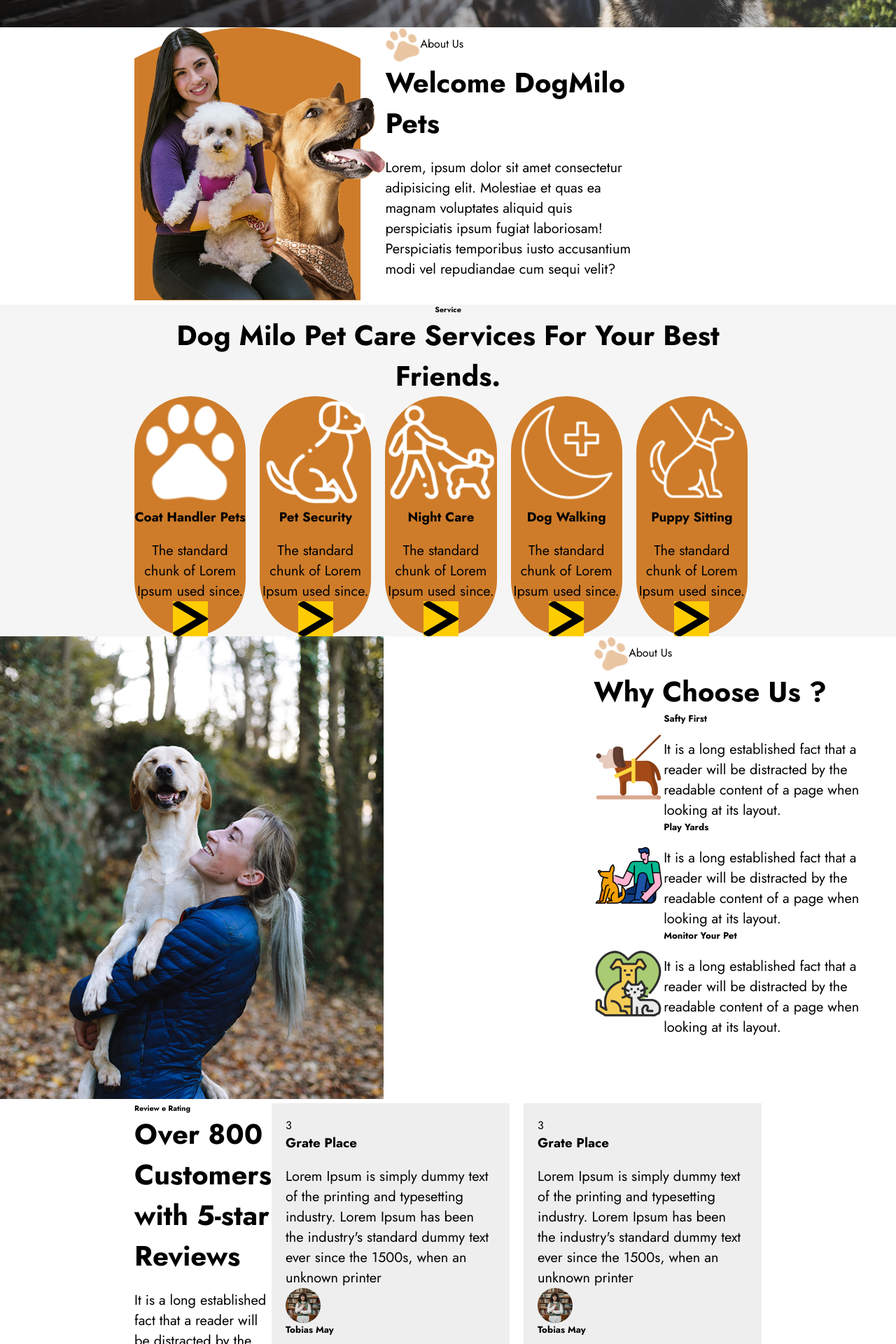
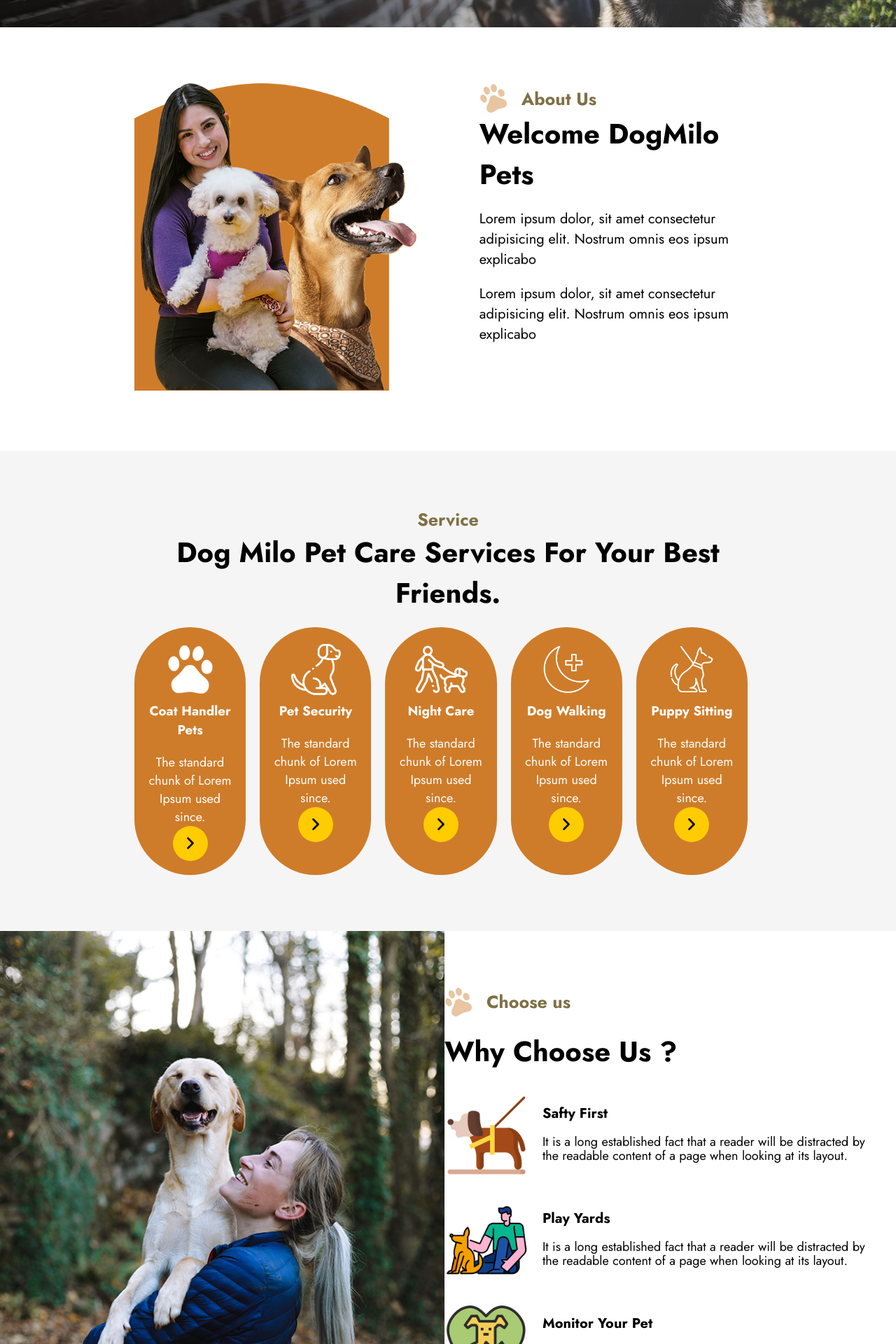
Before and after one commit to FraCuboni/proj-html-vuejs, a Vue app: page / in a window 1280 px wide. Shown: the part 480-2400 px from the top of the page at 70% size. Built offline with nearby package versions, Linux system fonts and the light colour scheme.

Commit message:
fix: create the style scss for the page

```diff
--- a/src/components/CardSlider.vue
+++ b/src/components/CardSlider.vue
@@ -24,10 +24,17 @@
             <span>{{ card.vote }}</span>
             <h3>{{ card.title }}</h3>
             <p>{{card.text}}</p>
+            <div class="cont-img-text">
                 <div class="img-circle">
                     <img :src="card.img" alt="">
                 </div>
+                <div class="text">
                     <h5>{{ card.name }}</h5>
+                    <span>{{ card.job }}</span>
+                </div>
+
+            </div>
+
         </div>
       </swiper-slide>
     </swiper>
@@ -35,17 +42,37 @@
 
 
 <style lang="scss" scoped>
+@use '../styles/partials/variables' as *;
+
+    .swiper{
+        width: 50%;
+    }
+
     .card {
         background-color: #eeeeee;
+        border-radius: 20px;
         padding: 20px;
+        border-left: 2px solid $yellow;
+
+        p{
+            font-size: 12px;
+            margin-top: 0;
+        }
+
+        .cont-img-text{
+            display: flex;
+            align-items: center;
 
             .img-circle{
-        width: 50px;
-        height: 50px;
+                margin-top: 20px;
+                margin-right: 20px;
+                width: 70px;
+                height: 70px;
 
                 img{
                     border-radius: 50%;
                 }
             }
         }
+    }
   </style>
--- a/src/components/pages/AppHome.vue
+++ b/src/components/pages/AppHome.vue
@@ -62,35 +62,40 @@
           title: "Grate Place",
           text: "Lorem Ipsum is simply dummy text of the printing and typesetting industry. Lorem Ipsum has been the industry's standard dummy text ever since the 1500s, when an unknown printer ",
           img: "../../public/img/t1.png",
-          name: "Tobias May"
+          name: "Tobias May",
+          job: "UI/UX Designer"
         },
         {
           vote: 3,
           title: "Grate Place",
           text: "Lorem Ipsum is simply dummy text of the printing and typesetting industry. Lorem Ipsum has been the industry's standard dummy text ever since the 1500s, when an unknown printer ",
           img: "../../public/img/t1.png",
-          name: "Tobias May"
+          name: "Tobias May",
+          job: "UI/UX Designer"
         },
         {
           vote: 3,
           title: "Grate Place",
           text: "Lorem Ipsum is simply dummy text of the printing and typesetting industry. Lorem Ipsum has been the industry's standard dummy text ever since the 1500s, when an unknown printer ",
           img: "../../public/img/t1.png",
-          name: "Tobias May"
+          name: "Tobias May",
+          job: "UI/UX Designer"
         },
         {
           vote: 3,
           title: "Grate Place",
           text: "Lorem Ipsum is simply dummy text of the printing and typesetting industry. Lorem Ipsum has been the industry's standard dummy text ever since the 1500s, when an unknown printer ",
           img: "../../public/img/t1.png",
-          name: "Tobias May"
+          name: "Tobias May",
+          job: "UI/UX Designer"
         },
         {
           vote: 3,
           title: "Grate Place",
           text: "Lorem Ipsum is simply dummy text of the printing and typesetting industry. Lorem Ipsum has been the industry's standard dummy text ever since the 1500s, when an unknown printer ",
           img: "../../public/img/t1.png",
-          name: "Tobias May"
+          name: "Tobias May",
+          job: "UI/UX Designer"
         },
       ]
     }
@@ -104,33 +109,42 @@
     <AppJumbo backgroundImage="/public/img/AppHome/b.png" title="Services" :subtitle="store.lorem"/>
     <!-- Section About Us -->
     <section class="about-us">
+      <!-- Container Principale -->
       <div class="container container-flex">
-        <div class="card-about-us">
-          <img src="../../../public/img/AppHome/about.png" alt="">
+        <!-- Colonna di sinistra -->
+        <div class="col-about-us">
+          <img src="../../../public/img/AppHome/about.png" alt="Dog">
         </div>
-        <div class="card-about-us">
-          <div class="img-container">
-            <img class="paw" src="../../../public/img/dog-icon.png" alt="">
-            <span>About Us</span>
+        <!-- Colonna di destra -->
+        <div class="col-about-us">
+          <div class="cont-about-us">
+            <img src="../../../public/img/dog-icon.png" alt="Paw">
+            <h4>About Us</h4>
           </div>
           <h2>Welcome DogMilo Pets</h2>
-          <p>Lorem, ipsum dolor sit amet consectetur adipisicing elit. Molestiae et quas ea magnam voluptates aliquid quis perspiciatis ipsum fugiat laboriosam! Perspiciatis temporibus iusto accusantium modi vel repudiandae cum sequi velit?</p>
+          <p>{{store.lorem}}</p>
+          <p>{{store.lorem}}</p>
         </div>
       </div>
     </section>
 
     <!-- Section Service -->
     <section class="service">
+      <!-- Container Principale -->
       <div class="container">
+        <!-- Testo Section -->
         <div class="text">
-          <h6>Service</h6>
+          <h4>Service</h4>
           <h2>Dog Milo Pet Care Services For Your Best Friends.</h2>
         </div>
+        <!-- Card della section -->
         <div class="cards-container">
-          <div class="card" v-for=" (card, i) in this.cardList " :key="i">
-            <img :src="card.img" alt="">
-            <h3>{{card.title}}</h3>
-            <p>{{card.text}}</p>
+          <div class="card" v-for=" (info, i) in cardList " :key="i">
+            <div class="img-container">
+              <img :src="info.img" :alt="info.title">
+            </div>
+            <h3>{{info.title}}</h3>
+            <p>{{info.text}}</p>
             <div class="button">
               <img src="../../../public/img/right.png" alt="">
             </div>
@@ -142,16 +156,19 @@
 
     <!-- Section Choose Us -->
     <section class=choose-us>
+      <!-- Container principale -->
       <div class="container-flex">
         <div>
           <img src="../../../public/img/AppHome/why.png" alt="">
         </div>
-      <div class="choose-us-card">
-        <div class="img-container">
-          <img class="paw" src="../../../public/img/dog-icon.png" alt="">
-          <span>About Us</span>
+        <!-- Colonna di destra -->
+        <div class="col-choose-us">
+          <div class="cont-choose-us">
+              <img src="../../../public/img/dog-icon.png" alt="Paw">
+              <h4>Choose us</h4>
           </div>
           <h2>Why Choose Us ?</h2>
+          <!-- Lista con V-for -->
           <ul>
             <li v-for=" (label, i) in this.chooseUsList" :key="i">
               <img :src="label.img" alt="">
@@ -168,8 +185,8 @@
     <!-- Section Review & Rating -->
     <section class="review-rating">
       <div class="container container-flex">
-        <div class="text">
-          <h6>Review e Rating</h6>
+        <div class="col-review-rating">
+          <h4>Review e Rating</h4>
           <h2>Over 800 Customers with 5-star Reviews</h2>
           <p>It is a long established fact that a reader will be distracted by the readable content of a page when looking at its layout. The point of using</p>
         </div>
@@ -186,25 +203,41 @@
 @use '../../styles/partials/mixins' as *;
 @use '../../styles/partials/variables' as *;
 
+
+// Scss Prima Section
+.about-us{
+  padding: 80px 0;
+
   .container-flex{
     display: flex;
+    justify-content: space-between;
 
-  .card-about-us{
-    width: 40%;
+    .col-about-us{
+      width: 45%;
 
-    .paw{
-      width: 50px;
-      height: 50px;
-      vertical-align: middle;
+      .cont-about-us{
+        display: flex;
+        align-items: center;
+        gap: 20px;
+        color: $light_grey;
+
+        img{
+          width: 40px;
+        }
+      }
     }
   }
 }
 
+
+// Scss Seconda Section
 .service{
   background-color: $light_grey;
+  padding: 80px 0;
 
   .text{
     text-align: center;
+    margin-bottom: 20px;
   }
 
   .cards-container{
@@ -219,16 +252,37 @@
       width: calc(100% / 5 - 20px);
       border-radius: 100px;
       text-align: center;
+      color: #fff;
+      padding: 20px;
 
       &:hover{
         background-color: #7f7045;
       }
 
+      p{
+        font-size: 18px;
+      }
+      .img-container{
+        width: 80px;
+      }
+
       .button{
+        cursor: pointer;
         width: 50px;
         height: 50px;
-        background-color: $yellow
+        background-color: $yellow;
+        border-radius: 50%;
+        display: flex;
+        align-items: center;
+        justify-content: center;
+
+        img{
+          width: 10px;
+          text-align: center;
         }
+      }
+
+
     }
   }
 }
@@ -237,25 +291,52 @@
 
   .container-flex{
     display: flex;
-    gap: 300px;
+    justify-content: space-between;
 
-    .choose-us-card{
-      width: 40%;
+    .col-choose-us{
+      width: 50%;
+      margin-top: 80px;
+      margin-right: 20px;
 
 
-      .paw{
-        width: 50px;
-        height: 50px;
-        vertical-align: middle;
+      .cont-choose-us{
+        display: flex;
+        align-items: center;
+        gap: 20px;
+        margin-bottom: 20px;
+        color: $light_grey;
+
+        img{
+          width: 40px;
         }
+      }
+
+      ul{
+        list-style-type: none;
+        margin-top: 20px;
 
         li{
           display: flex;
           align-items: center;
+          margin-top: 30px;
 
           img{
-          width: 100px;
-          height: 100px;
+            width: 120px;
+            height: 120px;
+          }
+
+          .text{
+            margin-left: 20px;
+            line-height: 20px;
+
+            h5{
+              font-size: 20px;
+            }
+
+            p{
+              font-size: 18px;
+            }
+          }
         }
       }
     }
@@ -263,25 +344,18 @@
 }
 
 .review-rating{
+  padding: 80px 0;
+
+  h4{
+    margin-left: 40px;
+  }
 
   .container-flex{
     display: flex;
     justify-content: space-between;
 
-    .text{
+    .col-review-rating{
       width: 40%;
-    }
-
-    .cards-container{
-      width: 60%;
-      display: flex;
-
-      .card{
-        // DEBUG
-        width: 400px;
-        height: 400px;
-        background-color: yellow;
-      }
     }
   }
 }
```
Lines whose indentation alone changed are shown as unchanged.
